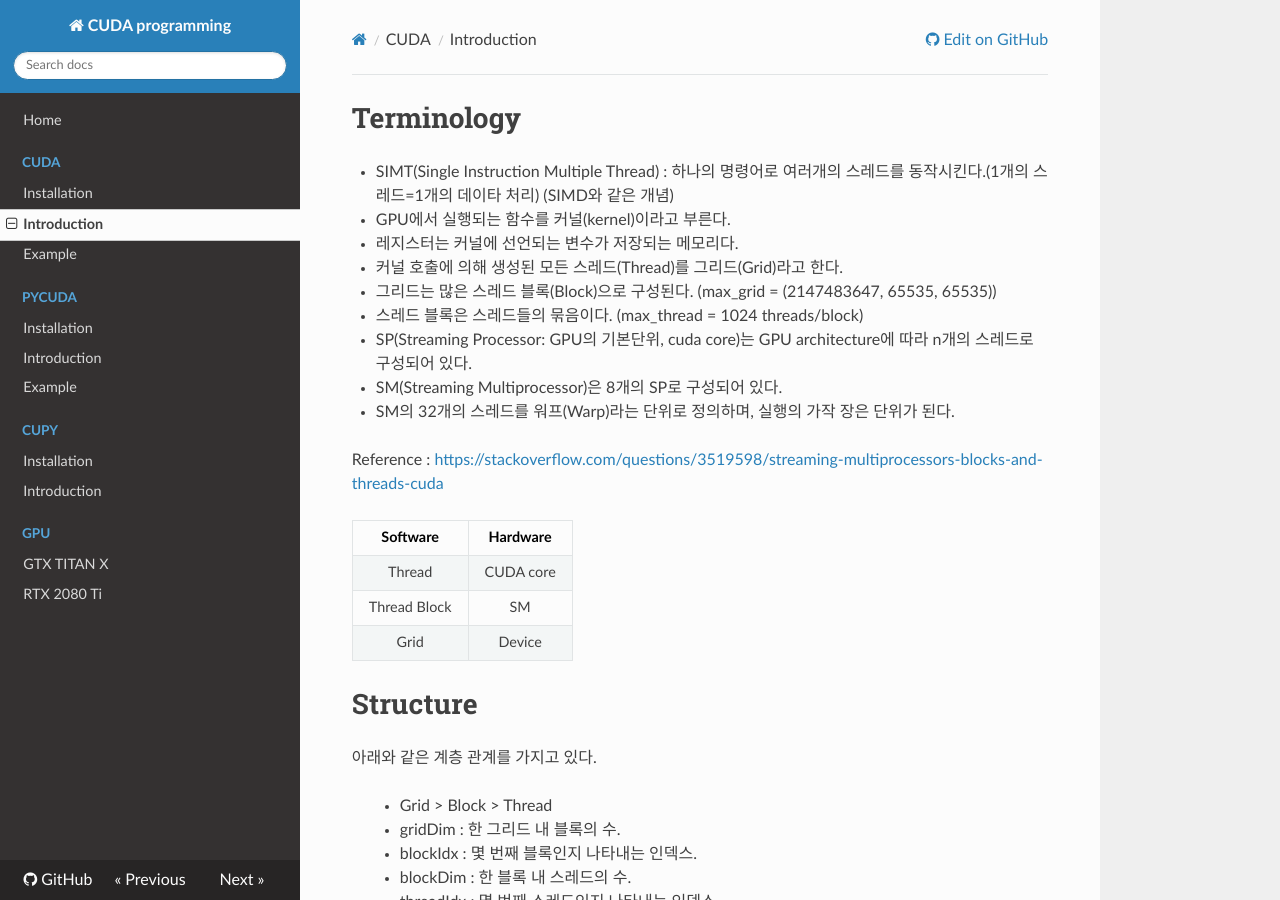
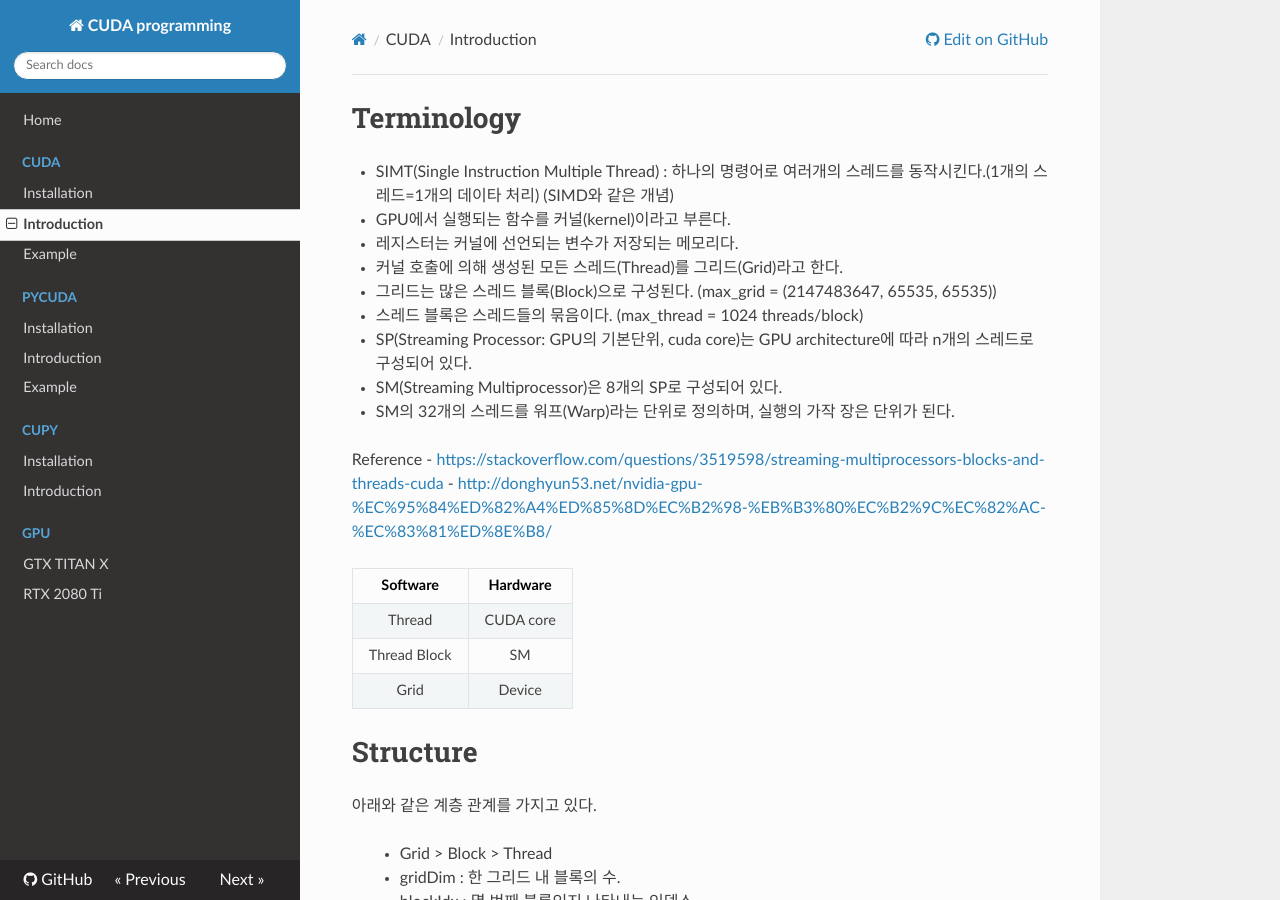
Before and after one commit to WonyoungCho/CUDA, an MkDocs documentation site: the page built from docs/CUDA_int.md, in a window 1280 px wide and 900 px high. Built offline with MkDocs 1.6.1, drawn with Linux system fonts in a browser that asks for light colours; nearby versions of some CDN libraries; old or Windows-style settings are respelled for this version of MkDocs.

Commit message:
Update CUDA_int.md

```diff
--- a/docs/CUDA_int.md
+++ b/docs/CUDA_int.md
@@ -9,8 +9,9 @@
 - SM(Streaming Multiprocessor)은 8개의 SP로 구성되어 있다.
 - SM의 32개의 스레드를 워프(Warp)라는 단위로 정의하며, 실행의 가작 장은 단위가 된다.
 
-Reference : <https://stackoverflow.com/questions/3519598/streaming-multiprocessors-blocks-and-threads-cuda>
-
+Reference
+- <https://stackoverflow.com/questions/3519598/streaming-multiprocessors-blocks-and-threads-cuda>
+- <http://donghyun53.net/nvidia-gpu-%EC%95%84%ED%82%A4%ED%85%8D%EC%B2%98-%EB%B3%80%EC%B2%9C%EC%82%AC-%EC%83%81%ED%8E%B8/>
 
 Software | Hardware
 :-:|:-:
```
